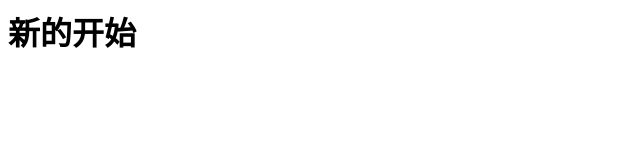
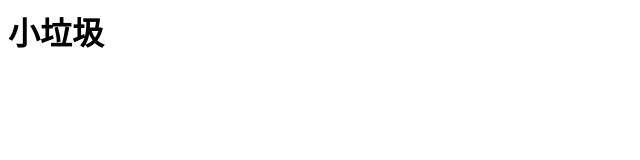
Before and after one commit to derek-zl/derek-zl.github.io, a plain HTML site: page index.html in a window 1280 px wide. Shown: the whole page, without its empty margins (0-640 px from the left). Drawn offline with Linux system fonts and the light colour scheme.

Commit message:
Update index.html

```diff
--- a/index.html
+++ b/index.html
@@ -1 +1 @@
-<H1>新的开始</H1>
+<H1>小垃圾</H1>
```
